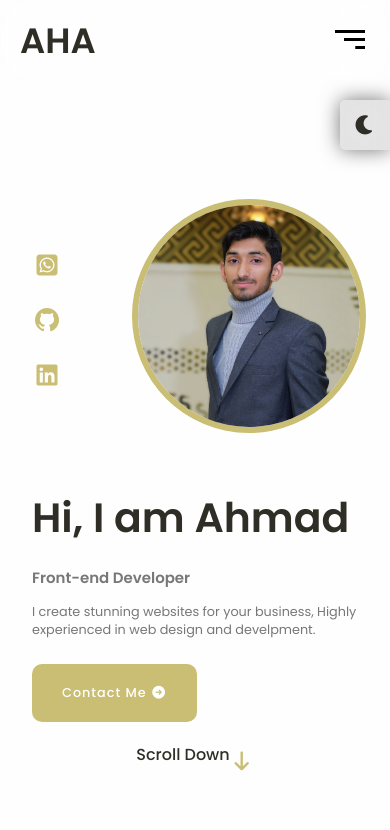
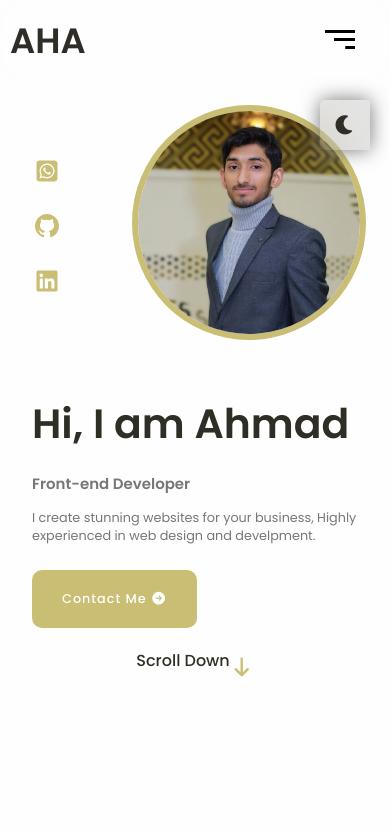
Before and after one commit to ahmadhussainkhalid/PortfolioWeb, a plain HTML site: page index.html in a window 390 px wide. Shown: the top 830 px of the page. Drawn offline with nearby package versions, Linux system fonts and the light colour scheme.

Commit message:
Responsive

```diff
--- a/style.css
+++ b/style.css
@@ -1019,6 +1019,12 @@ footer a {
         background: rgba(255, 255, 255, 0.1);
         margin: 10px 0 22px;
     }
+
+    .home {
+
+        min-height: 80vh;
+
+    }
 }
 
 
@@ -1095,4 +1101,20 @@ footer a {
         z-index: 99999;
     }
 
+    .home-container .media-icons {
+        margin-right: 280px;
+    }
+
+    .theme-btn {
+        right: 20px;
+    }
+
+    .nav-bar {
+        padding: 0px 30px 0px 10px;
+    }
+
+    .home {
+        min-height: 60vh;
+    }
+
 }
```
